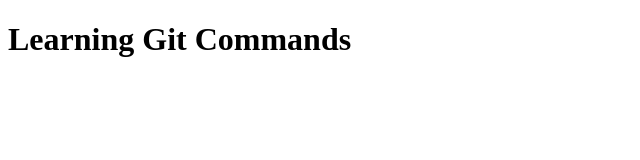
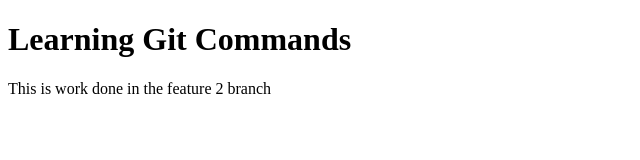
Before and after one commit to The-Risen-wizard/Another_one, a plain HTML site: page index.html in a window 1280 px wide. Shown: the whole page, without its empty margins (0-640 px from the left). Drawn offline with Linux system fonts and the light colour scheme.

Commit message:
Added a para in feature2

```diff
--- a/index.html
+++ b/index.html
@@ -10,6 +10,7 @@
 
 <body>
     <h1>Learning Git Commands</h1>
+    <p>This is work done in the feature 2 branch</p>
 </body>
 
 </html>
```
